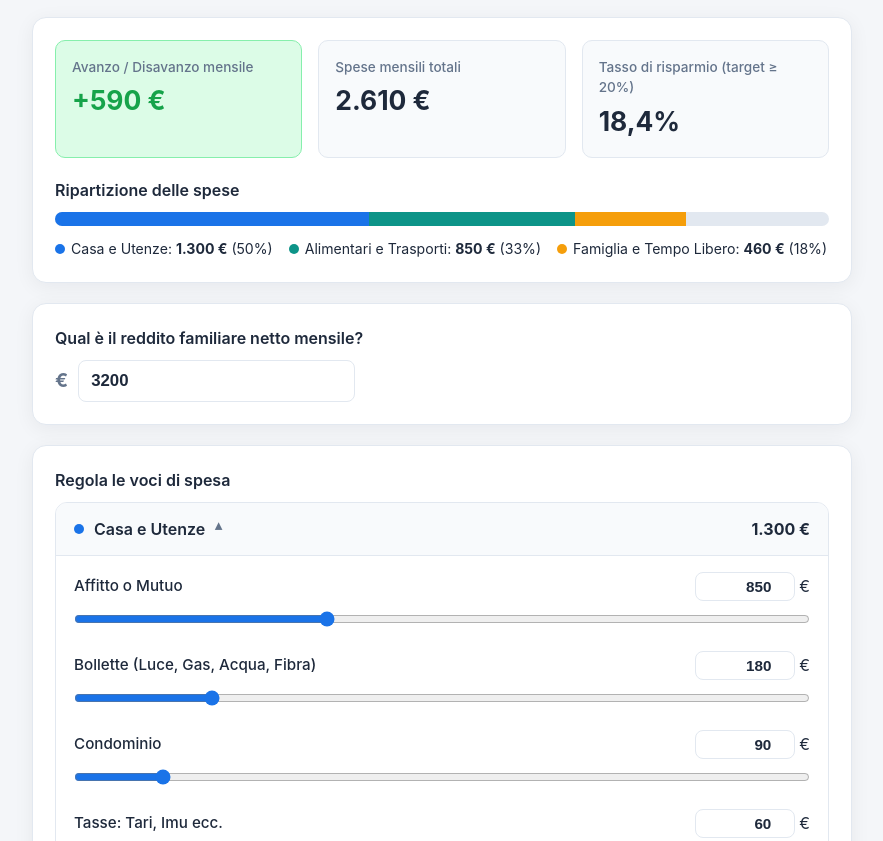
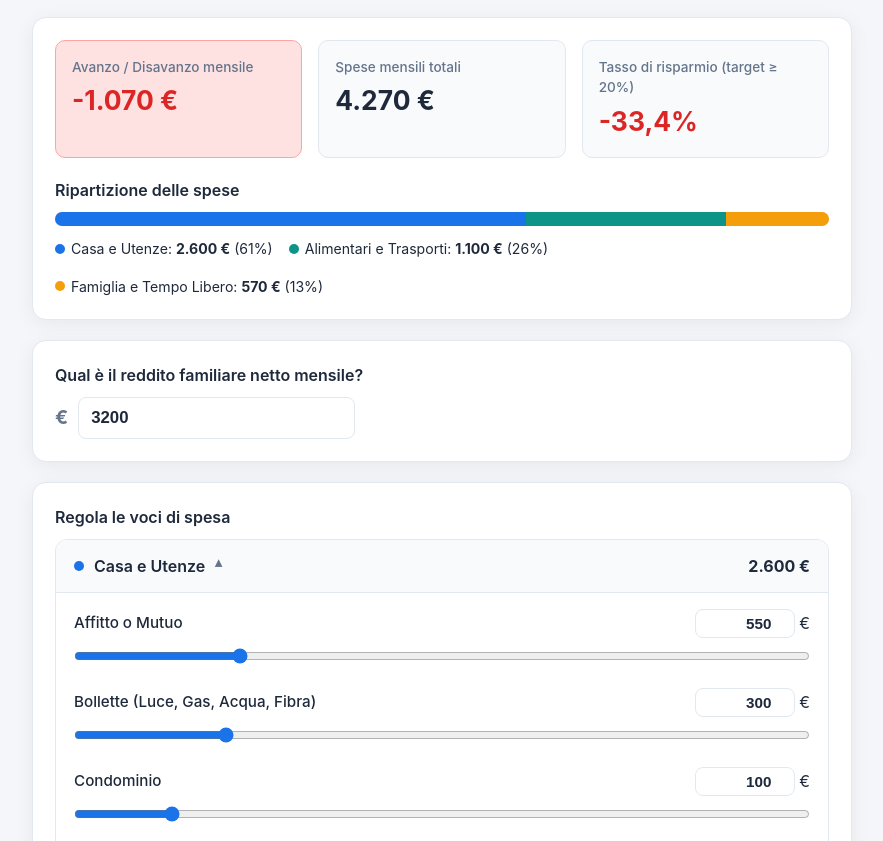
Before and after one commit to Adi-Progetti/Budget_familiare, a plain HTML site: page index.html in a window 1280 px wide. Shown: the part 223-1064 px from the top of the page, without its empty margins (198-1081 px from the left). Drawn offline with Linux system fonts and the light colour scheme.

Commit message:
Update budget values for various categories

```diff
--- a/index.html
+++ b/index.html
@@ -414,12 +414,12 @@
           color: "#1a73e8",
           open: true,
           fields: [
-            { key: "rent_mortgage", label: "Affitto o Mutuo", value: 850, min: 0, max: 2500, step: 10 },
-            { key: "utilities", label: "Bollette (Luce, Gas, Acqua, Fibra)", value: 180, min: 0, max: 1000, step: 5 },
-            { key: "condo", label: "Condominio", value: 90, min: 0, max: 800, step: 5 },
-            { key: "tax", label: "Tasse: Tari, Imu ecc.", value: 60, min: 0, max: 3000, step: 5 },
-            { key: "insurance", label: "Assicurazioni sulla casa", value: 40, min: 0, max: 2000, step: 5 },
-            { key: "restr", label: "Ristrutturazioni, riparazioni domestiche e acquisto elettrodomestici", value: 80, min: 0, max: 10000, step: 10 }
+            { key: "rent_mortgage", label: "Affitto o Mutuo", value: 550, min: 0, max: 2500, step: 10 },
+            { key: "utilities", label: "Bollette (Luce, Gas, Acqua, Fibra)", value: 300, min: 0, max: 1500, step: 5 },
+            { key: "condo", label: "Condominio", value: 100, min: 0, max: 800, step: 5 },
+            { key: "tax", label: "Tasse: Tari, Imu ecc.", value: 450, min: 0, max: 3000, step: 5 },
+            { key: "insurance", label: "Assicurazioni sulla casa", value: 400, min: 0, max: 2000, step: 5 },
+            { key: "restr", label: "Ristrutturazioni, riparazioni domestiche e acquisto elettrodomestici", value: 800, min: 0, max: 10000, step: 10 }
           ]
         },
         {
@@ -428,11 +428,11 @@
           color: "#0d9488",
           open: true,
           fields: [
-            { key: "groceries", label: "Spesa alimentare e prodotti casa", value: 450, min: 0, max: 1500, step: 5 },
-            { key: "clothing", label: "Abbigliamento e calzature", value: 100, min: 0, max: 2000, step: 5 },
+            { key: "groceries", label: "Spesa alimentare e prodotti casa", value: 350, min: 0, max: 1500, step: 5 },
+            { key: "clothing", label: "Abbigliamento e calzature", value: 200, min: 0, max: 2000, step: 5 },
             { key: "non_essential", label: "Sigarette, alcolici ecc.", value: 50, min: 0, max: 300, step: 5 },
-            { key: "transport", label: "Carburante e Trasporti", value: 160, min: 0, max: 1000, step: 5 },
-            { key: "car_repair", label: "Bollo auto, riparazioni e manutenzione auto", value: 90, min: 0, max: 5000, step: 10 }
+            { key: "transport", label: "Carburante e Trasporti", value: 200, min: 0, max: 1000, step: 5 },
+            { key: "car_repair", label: "Bollo auto, riparazioni e manutenzione auto", value: 300, min: 0, max: 5000, step: 10 }
           ]
         },
         {
@@ -441,8 +441,8 @@
           color: "#f59e0b",
           open: false,
           fields: [
-            { key: "school", label: "Scuola", value: 120, min: 0, max: 3000, step: 5 },
-            { key: "health", label: "Salute: farmaci, analisi ecc.", value: 90, min: 0, max: 3000, step: 5 },
+            { key: "school", label: "Scuola", value: 200, min: 0, max: 3000, step: 5 },
+            { key: "health", label: "Salute: farmaci, analisi ecc.", value: 120, min: 0, max: 3000, step: 5 },
             { key: "dining", label: "Ristoranti", value: 140, min: 0, max: 2000, step: 5 },
             { key: "leisure", label: "Sport e tempo libero", value: 110, min: 0, max: 2000, step: 5 }
           ]
```
